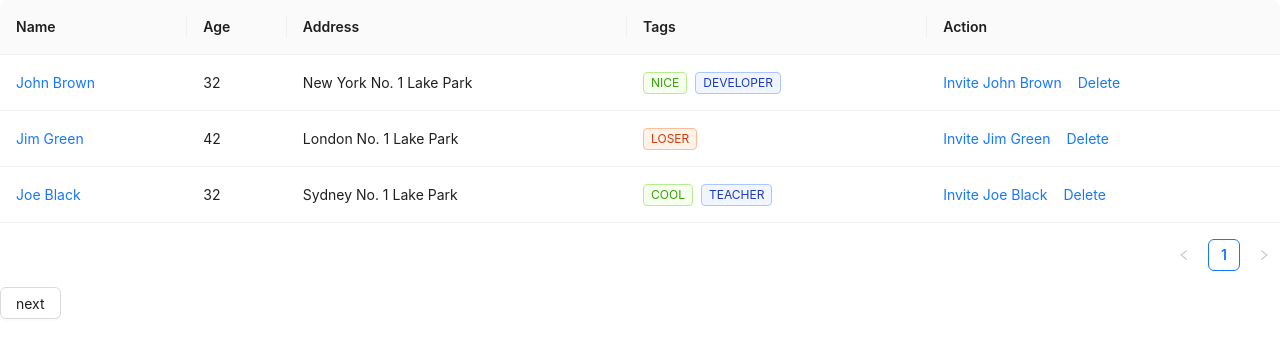
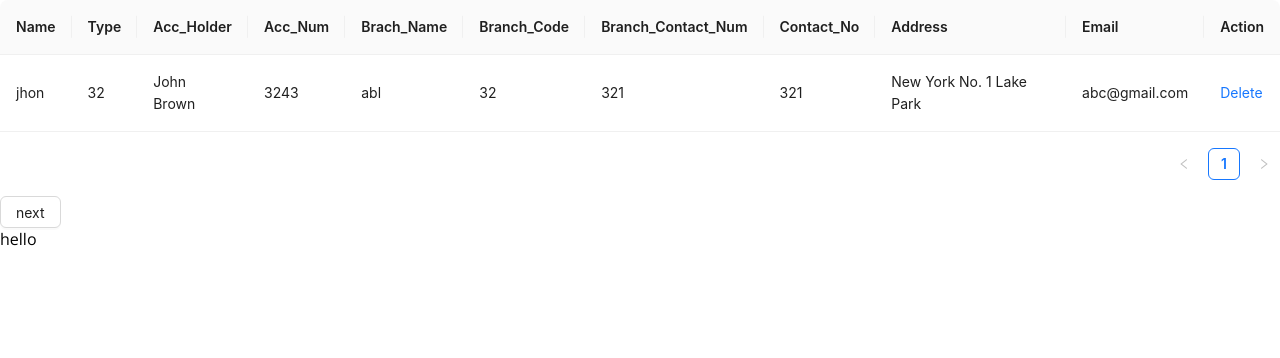
Before and after one commit to Khushhal-Khan/Sales, a Next.js app: page /account in a window 1280 px wide. Shown: the top 358 px of the page. Built offline with nearby package versions, Linux system fonts and the light colour scheme.

Commit message:
first-commit

```diff
--- a/src/pages/account/index.js
+++ b/src/pages/account/index.js
@@ -1,19 +1,51 @@
-//import React from 'react'
-
+import React from 'react'
 import { Fragment } from "react"
 import { Button, Space, Table, Tag } from "antd";
 import { useRouter } from "next/router";
+
+
 const columns = [
   {
     title: "Name",
     dataIndex: "name",
     key: "name",
-    render: (text) => <a>{text}</a>,
+
   },
   {
-    title: "Age",
-    dataIndex: "age",
-    key: "age",
+    title: "Type",
+    dataIndex: "Type",
+    key: "Type",
+  },
+
+  {
+    title: "Acc_Holder",
+    dataIndex: "Acc_Holder",
+    key: "Acc_Holder",
+  },
+  {
+    title: "Acc_Num",
+    dataIndex: "Acc_Num",
+    key: "Acc_Num",
+  },
+  {
+    title: "Brach_Name",
+    dataIndex: "Brach_Name",
+    key: "Brach_Name",
+  },
+  {
+    title: "Branch_Code",
+    dataIndex: "Branch_Code",
+    key: "Branch_Code",
+  },
+  {
+    title: "Branch_Contact_Num",
+    dataIndex: "Branch_Contact_Num",
+    key: "Branch_Contact_Num",
+  },
+  {
+    title: "Contact_No",
+    dataIndex: "Contact_No",
+    key: "Contact_No",
   },
   {
     title: "Address",
@@ -21,31 +53,15 @@ const columns = [
     key: "address",
   },
   {
-    title: "Tags",
-    key: "tags",
-    dataIndex: "tags",
-    render: (_, { tags }) => (
-      <>
-        {tags.map((tag) => {
-          let color = tag.length > 5 ? "geekblue" : "green";
-          if (tag === "loser") {
-            color = "volcano";
-          }
-          return (
-            <Tag color={color} key={tag}>
-              {tag.toUpperCase()}
-            </Tag>
-          );
-        })}
-      </>
-    ),
+    title: "Email",
+    dataIndex: "Email",
+    key: "Email",
   },
   {
     title: "Action",
     key: "action",
     render: (_, record) => (
       <Space size="middle">
-        <a>Invite {record.name}</a>
         <a>Delete</a>
       </Space>
     ),
@@ -54,28 +70,21 @@ const columns = [
 const data = [
   {
     key: "1",
-    name: "John Brown",
-    age: 32,
+    name: "jhon",
+    Type: 32,
     address: "New York No. 1 Lake Park",
-    tags: ["nice", "developer"],
+    Acc_Holder: "John Brown",
+    Acc_Num: 3243,
+    Brach_Name: "abl",
+    Branch_Code: 32,
+    Branch_Contact_Num: 321,
+    Contact_No: 321,
+    Email: "abc@gmail.com",
   },
-  {
-    key: "2",
-    name: "Jim Green",
-    age: 42,
-    address: "London No. 1 Lake Park",
-    tags: ["loser"],
-  },
-  {
-    key: "3",
-    name: "Joe Black",
-    age: 32,
-    address: "Sydney No. 1 Lake Park",
-    tags: ["cool", "teacher"],
-  },
+
 ];
 
-const index = () => {
+const Index = (props) => {
 const router =  useRouter();
 const nextHandler = () => {
   router.push("/account/Create")
@@ -84,8 +93,9 @@ const nextHandler = () => {
     <Fragment>
       <Table columns={columns} dataSource={data} />
       <Button onClick={nextHandler}>next</Button>
+      <div>{props.Name} hello</div>
     </Fragment>
   );
 }
 
-export default index
+export default Index
```
Also changed, not shown: src/pages/account/Create.js (+12 -1 lines).
